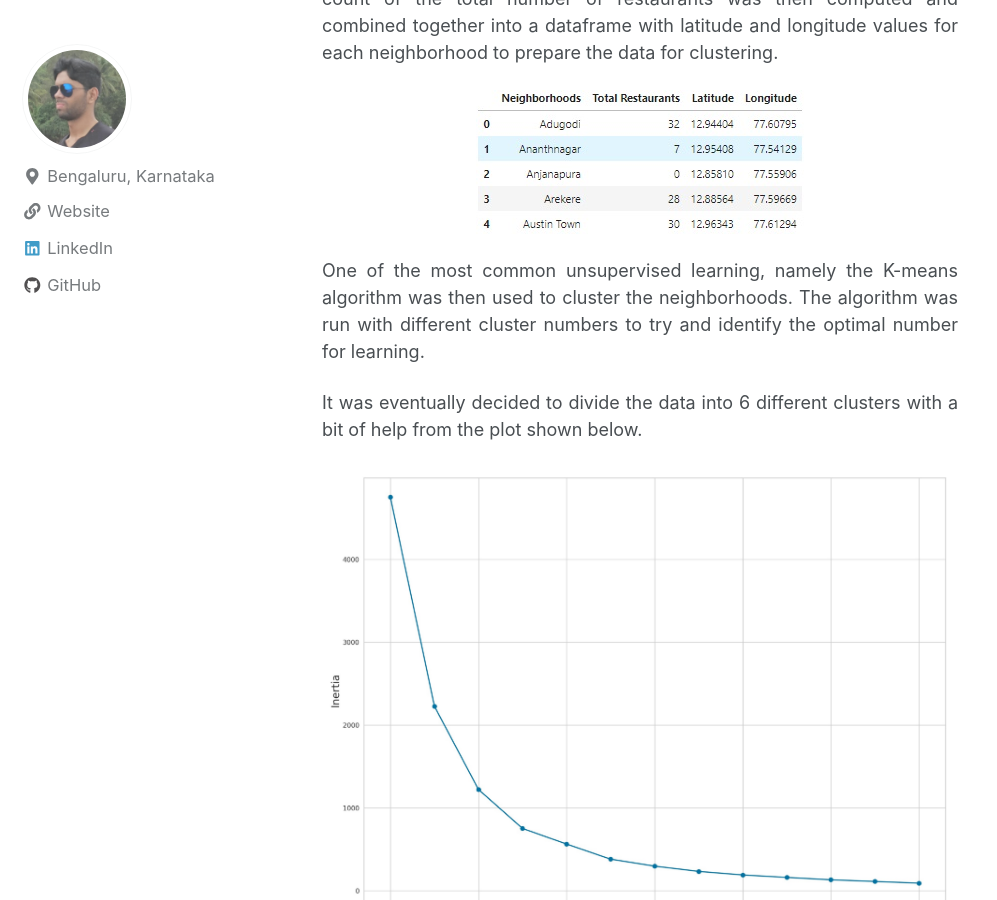
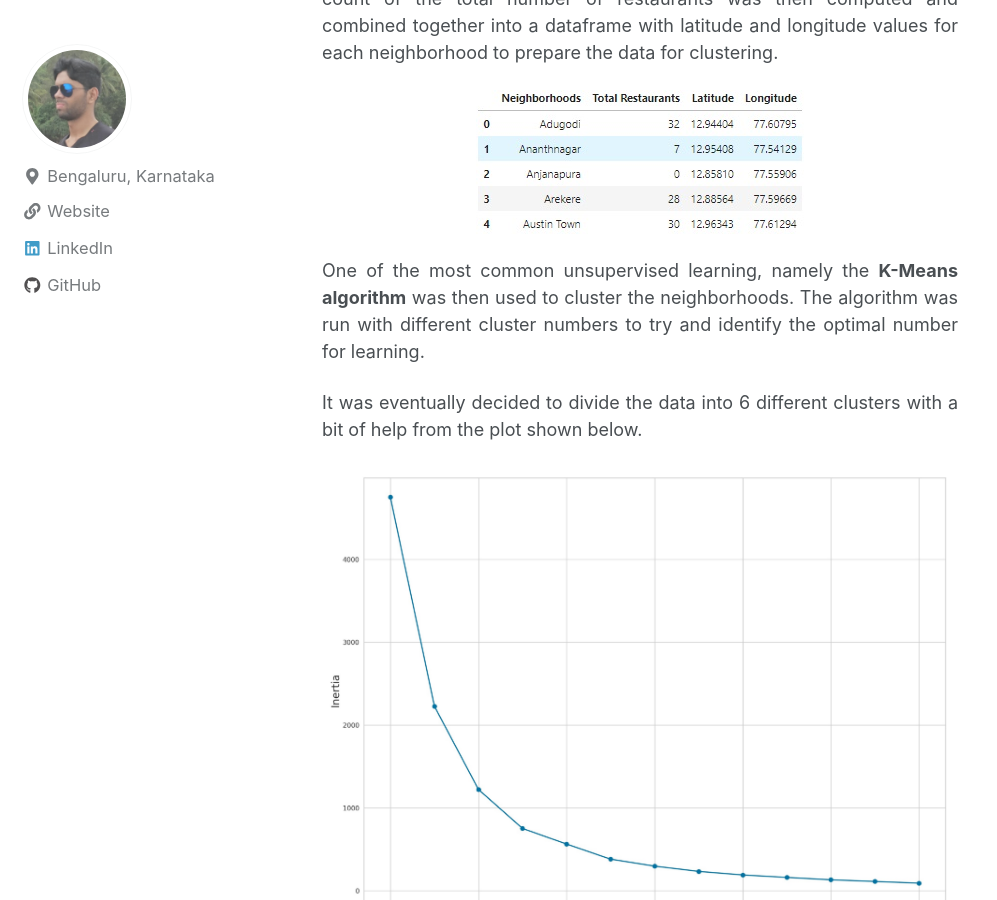
Before and after one commit to gopalrahulrg/gopalrahulrg.github.io, a Jekyll site: the page built from _posts/2019-11-01-cnbr.md, in a window 1280 px wide and 900 px high, scrolled down 3455 px. Shown: the whole window, without its empty margins (0-997 px from the left). Built offline with Jekyll 4.4.1, drawn with Linux system fonts in a browser that asks for light colours; nearby versions of some CDN libraries.

Commit message:
Update 2019-11-01-cnbr.md

```diff
--- a/_posts/2019-11-01-cnbr.md
+++ b/_posts/2019-11-01-cnbr.md
@@ -75,7 +75,7 @@ Unfortunately, public data related to demographic and social parameters for all
 
 <p></p>
 
-<div style="text-align: justify"><p>One of the most common unsupervised learning, namely the K-means algorithm was then used to cluster the neighborhoods. The algorithm was run with different cluster numbers to try and identify the optimal number for learning.</p>
+<div style="text-align: justify"><p>One of the most common unsupervised learning, namely the <b>K-Means algorithm</b> was then used to cluster the neighborhoods. The algorithm was run with different cluster numbers to try and identify the optimal number for learning.</p>
 
 <div style="text-align: justify"><p>It was eventually decided to divide the data into 6 different clusters with a bit of help from the plot shown below.</p>
 
```
